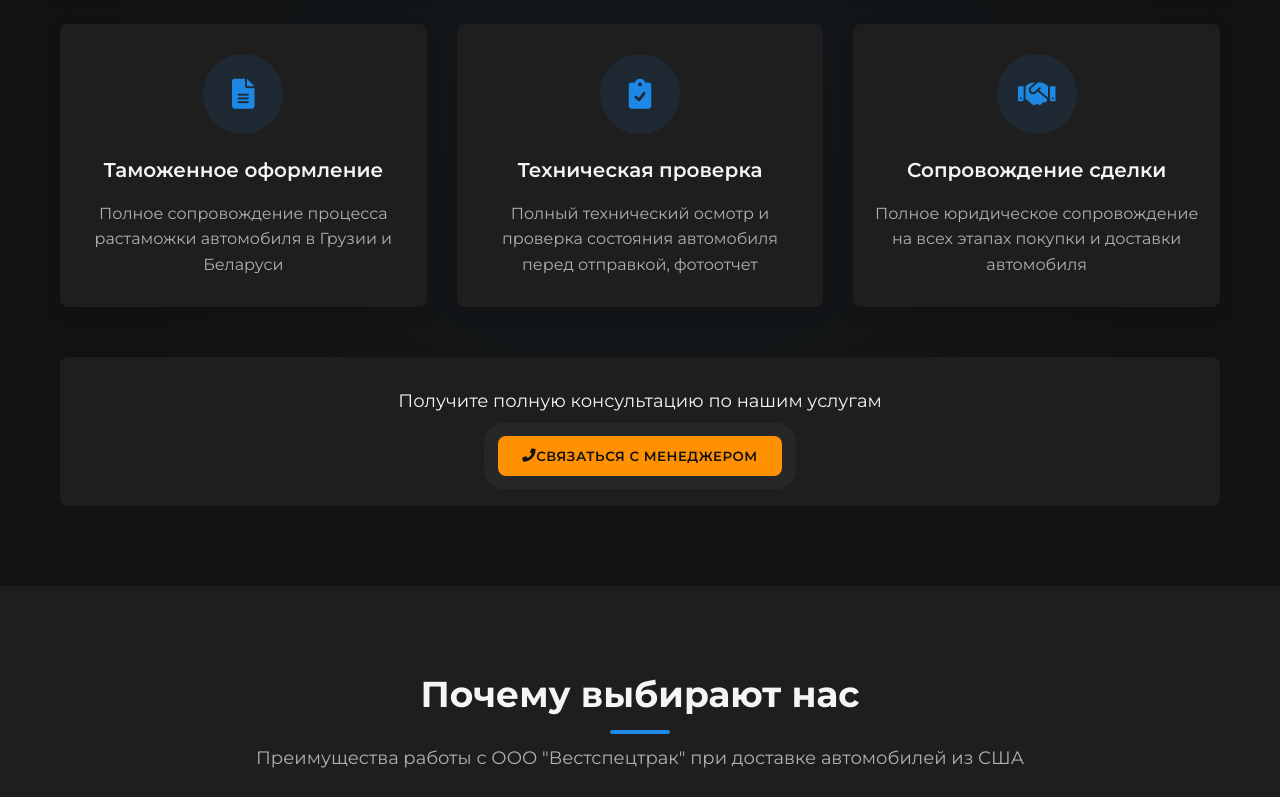
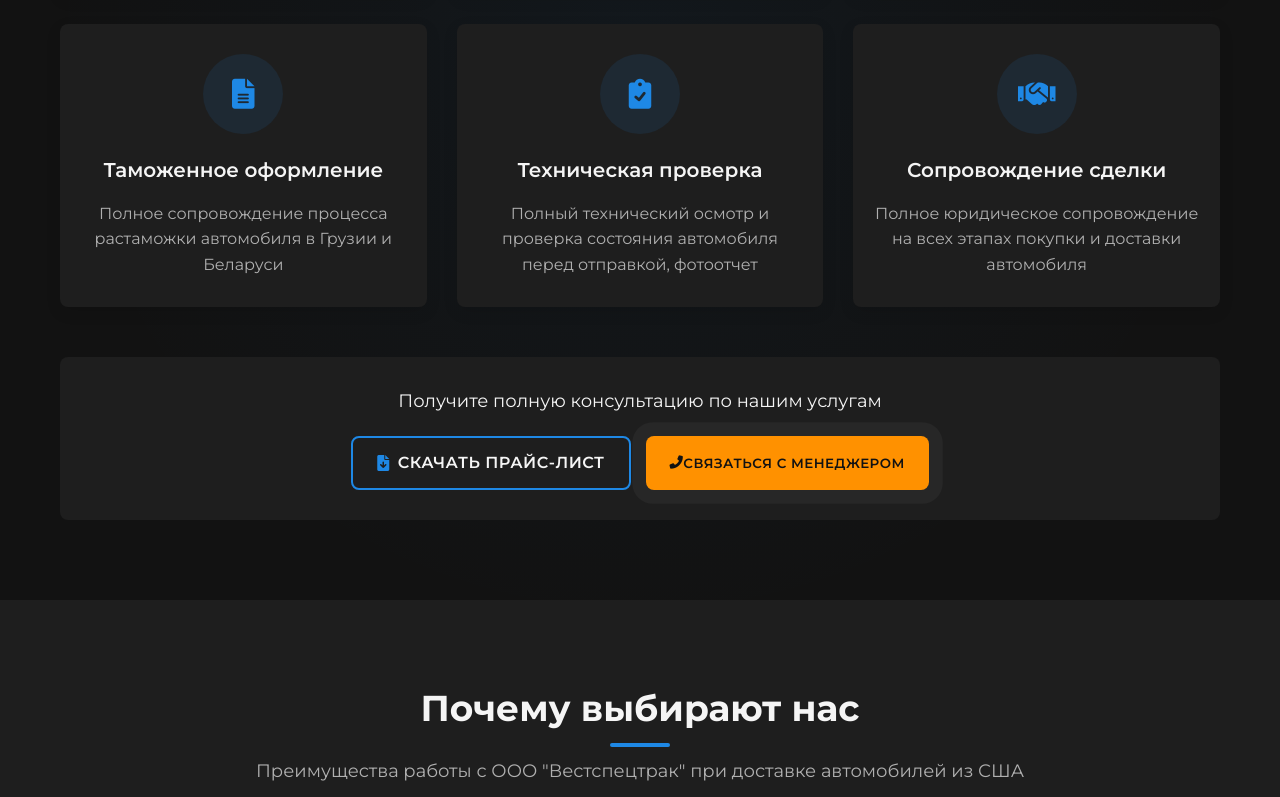
Before and after one commit to admBS/georgia-lending, a website: page index.html in a window 1280 px wide. Shown: the part 1271-2068 px from the top of the page. Drawn offline with Linux system fonts and the light colour scheme; a web font is replaced by a local one.

Commit message:
feat: add download price

```diff
--- a/css/styles.css
+++ b/css/styles.css
@@ -671,6 +671,38 @@ section {
     color: var(--light-text);
 }
 
+.services__cta-buttons {
+    display: flex;
+    flex-wrap: wrap;
+    gap: 1.5rem;
+    justify-content: center;
+}
+
+.services__cta-buttons .btn {
+    min-width: 220px;
+}
+
+.services__cta-buttons .btn--outline {
+    color: var(--light-text);
+    border: 2px solid var(--primary-color);
+}
+
+.services__cta-buttons .btn--outline:hover {
+    background-color: var(--primary-color);
+    box-shadow: var(--shadow);
+    transform: translateY(-3px);
+}
+
+.services__cta-buttons .btn--outline i {
+    margin-right: 0.8rem;
+    color: var(--primary-color);
+    transition: var(--transition);
+}
+
+.services__cta-buttons .btn--outline:hover i {
+    color: var(--light-text);
+}
+
 /* Секция Benefits */
 .benefits {
     background-color: var(--dark-bg-secondary);
--- a/index.html
+++ b/index.html
@@ -154,9 +154,14 @@
 
                 <div class="services__cta">
                     <p>Получите полную консультацию по нашим услугам</p>
-                    <button class="btn btn--secondary call-btn">
-                        <i class="fas fa-phone-alt"></i> Связаться с менеджером
-                    </button>
+                    <div class="services__cta-buttons">
+                        <a href="price.docx" download class="btn btn--outline" title="Скачать актуальный прайс-лист на услуги доставки автомобилей">
+                            <i class="fas fa-file-download"></i> Скачать прайс-лист
+                        </a>
+                        <button class="btn btn--secondary call-btn">
+                            <i class="fas fa-phone-alt"></i> Связаться с менеджером
+                        </button>
+                    </div>
                 </div>
             </div>
         </section>
```
Also changed, not shown: 1 other file.
